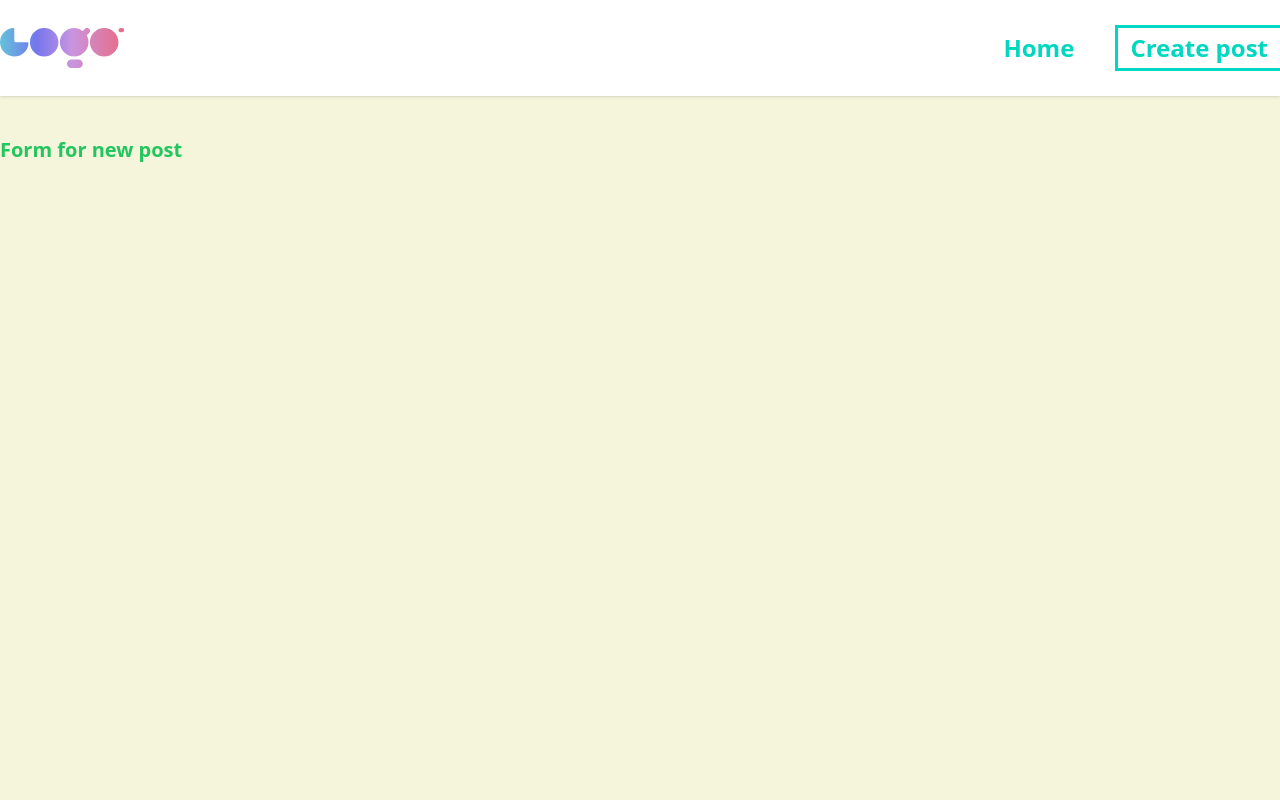
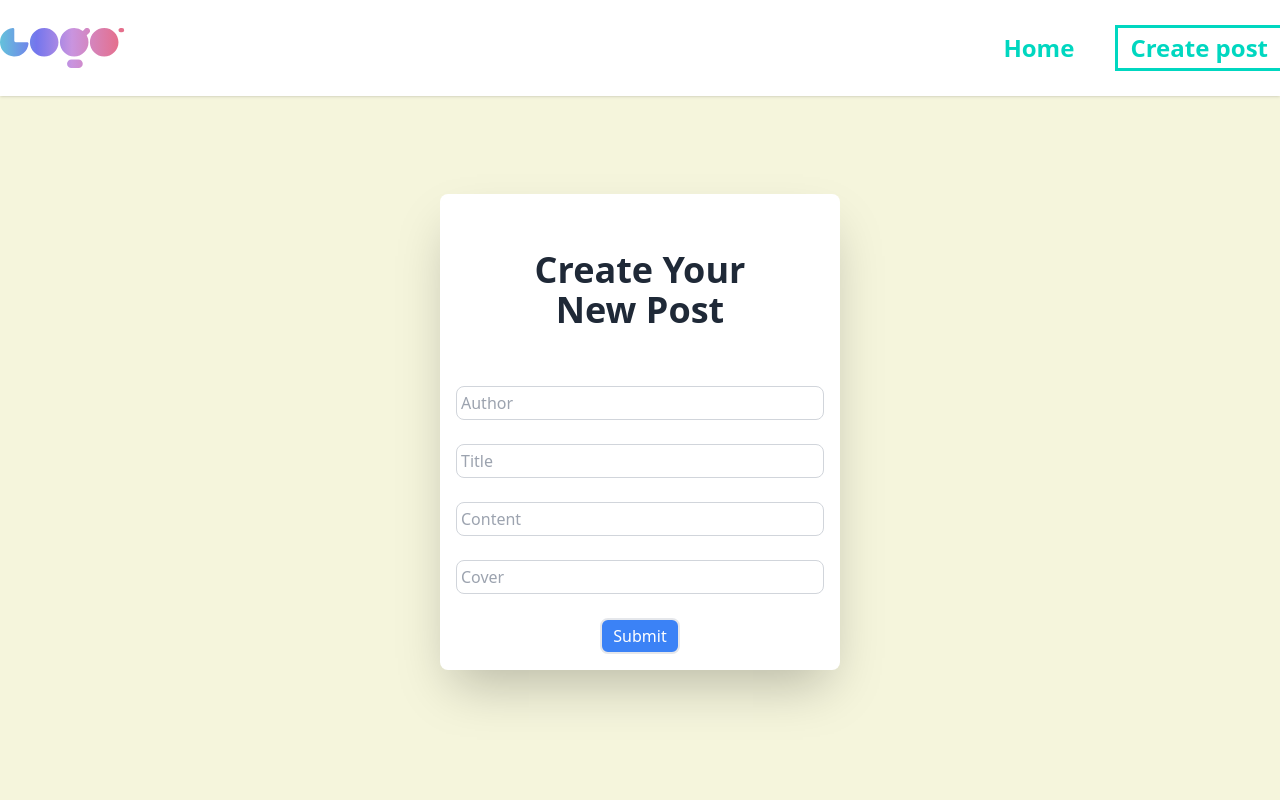
Before and after one commit to erikam2h/fullstack-blog, a React (Vite) app: page /posts/new in a window 1280 px wide. Shown: the top 800 px of the page. Built offline with nearby package versions, Linux system fonts and the light colour scheme.

Commit message:
newpost finished

```diff
--- a/src/pages/NewPost.jsx
+++ b/src/pages/NewPost.jsx
@@ -1,10 +1,93 @@
+import { useState } from "react";
+import { useNavigate } from "react-router-dom";
+
 export default function NewPost() {
+  const [form, setForm] = useState({
+    author:'',
+    title: '',
+    content: '',
+    cover: ''
+  });
+
+  const navigate = useNavigate();
+
+
+  const handleSubmit = async () => {
+    if (!form.title || !form.content || !form.author || !form.content) {
+      alert('All fields need to be filled in');
+      return;
+    }
+
+    try {
+      const response = await fetch('http://localhost:5000/API/posts', {
+        method: 'POST',
+        headers: {
+          'Content-Type': 'application/json',
+        },
+        body: JSON.stringify(form),
+      });
+
+      const data = await response.json();
+      if (data.error) {
+        alert(data.error);
+      } else {
+        alert('Post created successfully!');
+        navigate('/');
+      }
+    } catch (error) {
+      console.log(error);
+    }
+  };
+
   return (
-    <>
-      <div className="container m-auto min-h-screen py-10">
-        <p className="text-xl text-green-500 font-bold">Form for new post</p>
+    <div className="flex items-center justify-center h-screen">
+      <div className="bg-white p-4 rounded-lg shadow-2xl w-[400px] mt-[-10%]">
+        <p className="text-4xl font-bold mb-4 text-center p-10">Create Your New Post</p>
+
+        <div className="space-y-6">
+          <input
+            className="border-gray-300 border rounded-lg w-full p-1 focus:outline-none focus:ring-2 focus:ring-blue-500"
+            type="text"
+            placeholder="Author"
+            value={form.author}
+            onChange={(e) => setForm({ ...form, author: e.target.value })}
+          />
+
+          <input
+            type="text"
+            className="border-gray-300 border rounded-lg w-full p-1 focus:outline-none focus:ring-2 focus:ring-blue-500"
+            placeholder="Title"
+            value={form.title}
+            onChange={(e) => setForm({ ...form, title: e.target.value })}
+          />
+
+          <input
+            className="border-gray-300 border rounded-lg w-full p-1 focus:outline-none focus:ring-2 focus:ring-blue-500"
+            type="text"
+            placeholder="Content"
+            value={form.content}
+            onChange={(e) => setForm({ ...form, content: e.target.value })}
+          />
+
+           <input
+            className="border-gray-300 border rounded-lg w-full p-1 focus:outline-none focus:ring-2 focus:ring-blue-500"
+            type="text"
+            placeholder="Cover"
+            value={form.cover}
+            onChange={(e) => setForm({ ...form, cover: e.target.value })}
+          />
+
+          <div className="flex justify-center mt-2">
+            <button
+              onClick={handleSubmit}
+              className="border-2 p-1 rounded-lg w-20 bg-blue-500  text-white hover:bg-blue-700 transition-colors"
+            >
+              Submit
+            </button>
+          </div>
+        </div>
       </div>
-    </>
+    </div>
   );
 }
 
```
